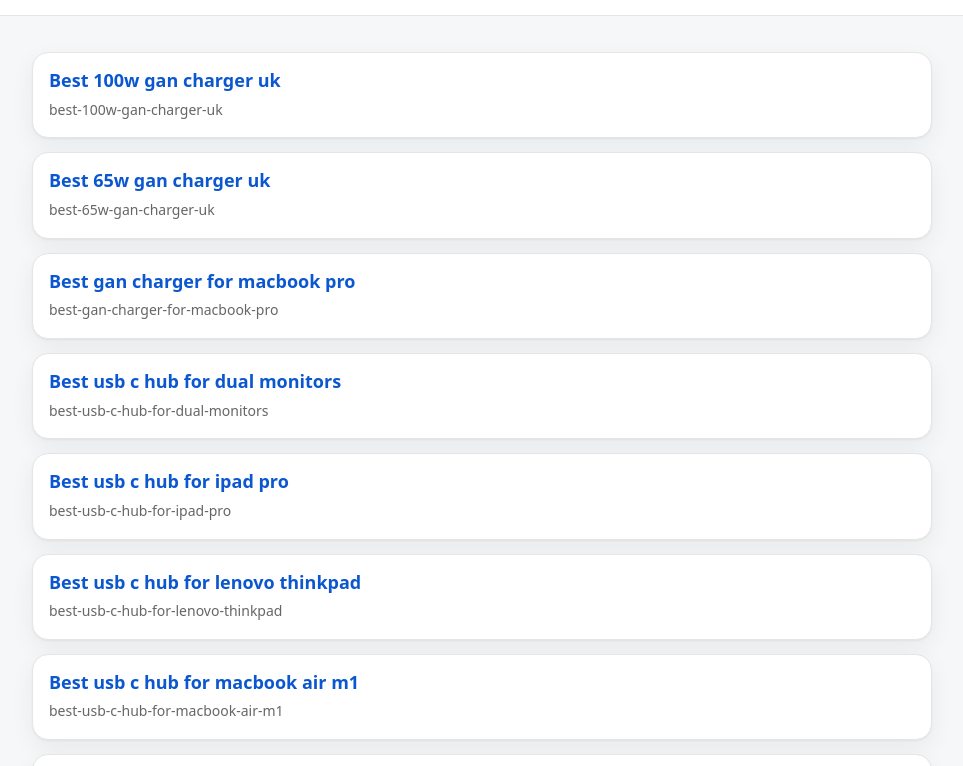
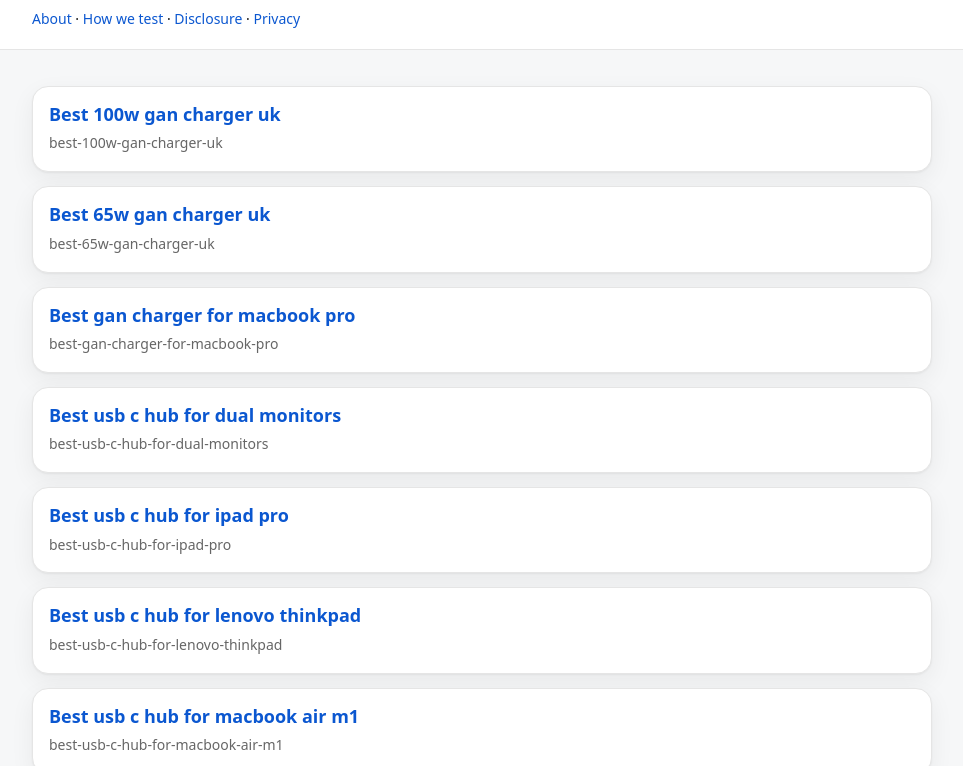
Before and after one commit to simple-product-picks/tech-accessories-picks-uk, a plain HTML site: page index.html in a window 1280 px wide. Shown: the part 121-887 px from the top of the page, without its empty margins (158-1121 px from the left). Drawn offline with Linux system fonts and the light colour scheme.

Commit message:
Trust: add header nav links (About/How we test/Disclosure/Privacy)

```diff
--- a/index.html
+++ b/index.html
@@ -97,6 +97,12 @@
     <div style="max-width:900px;margin:0 auto">
       <h1 style="margin:0 0 6px 0">Tech Accessories Picks (UK)</h1>
       <div class="muted">Simple, fast comparison pages.</div>
+      <div style="margin-top:10px;font-size:14px">
+        <a href="./about.html">About</a> ·
+        <a href="./how-we-test.html">How we test</a> ·
+        <a href="./disclosure.html">Disclosure</a> ·
+        <a href="./privacy.html">Privacy</a>
+      </div>
     </div>
   </header>
   <main>
```
Also changed, not shown: post.html (+6 -0 lines).
